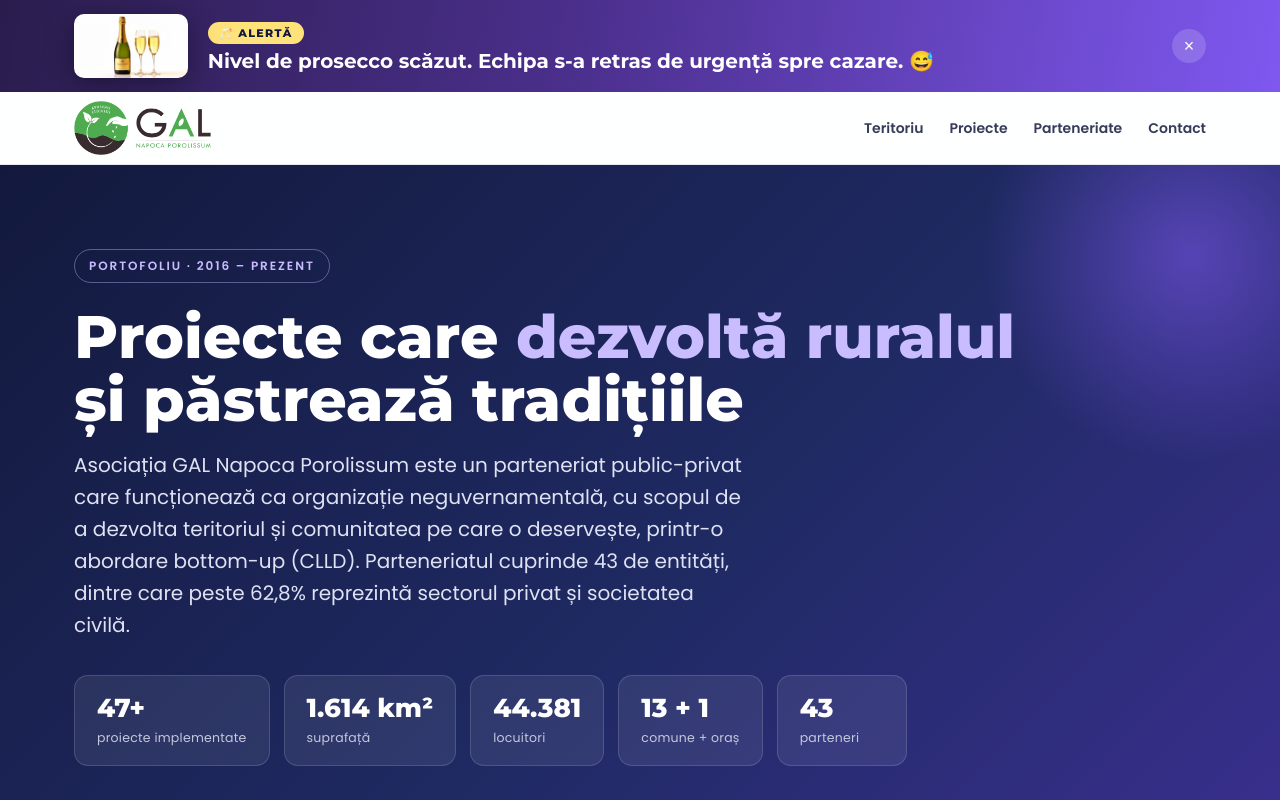
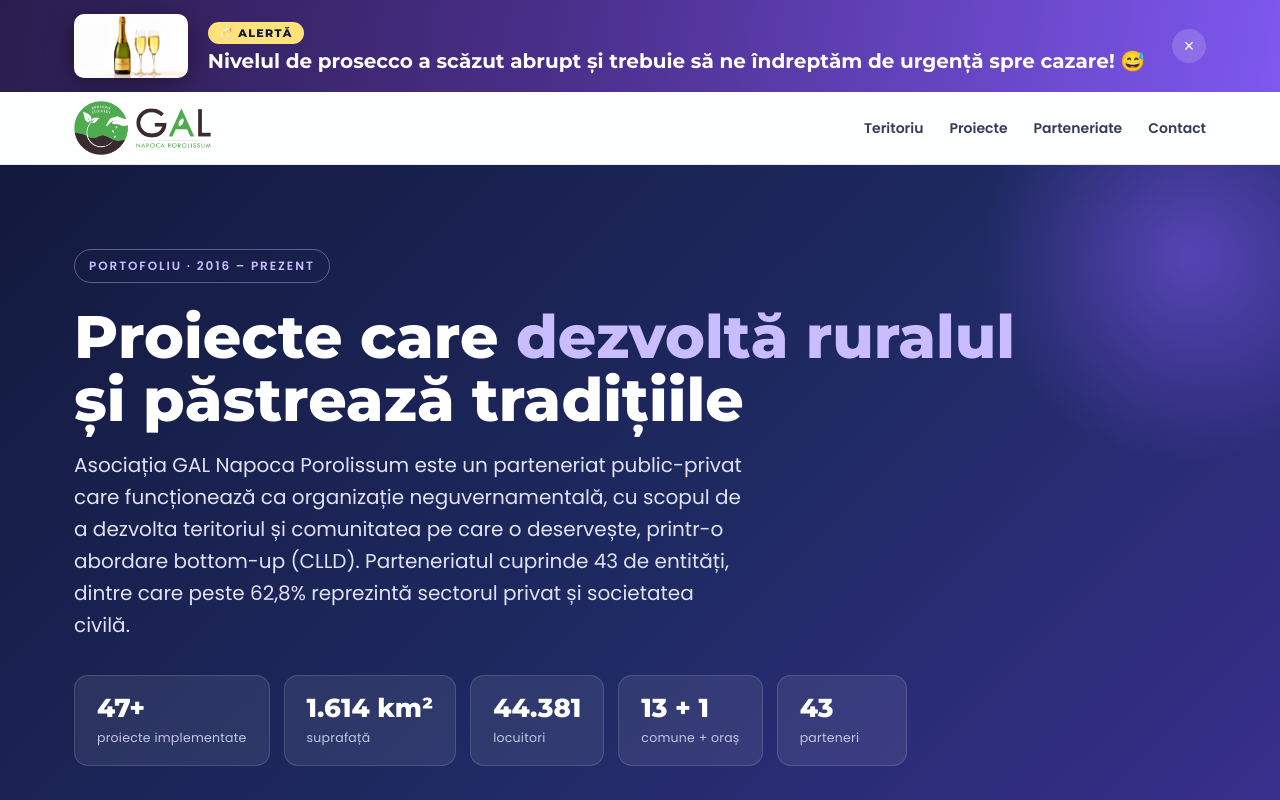
Before and after one commit to claudiu-iancu/gal-portofolio, a plain HTML site: page index.html in a window 1280 px wide. Shown: the top 800 px of the page. Drawn offline with Linux system fonts and the light colour scheme.

Commit message:
Update text banner prosecco

```diff
--- a/index.html
+++ b/index.html
@@ -144,7 +144,7 @@
     <img src="assets/prosecco.png" alt="Sticlă de prosecco și două pahare" onerror="this.style.display='none'"/>
     <div class="ptxt">
       <span class="ptag">🥂 Alertă</span>
-      <p class="pmsg">Nivel de prosecco scăzut. Echipa s-a retras de urgență spre cazare. 😅</p>
+      <p class="pmsg">Nivelul de prosecco a scăzut abrupt și trebuie să ne îndreptăm de urgență spre cazare! 😅</p>
     </div>
     <button class="pclose" onclick="document.getElementById('pbanner').remove()" aria-label="Închide">×</button>
   </div>
```
